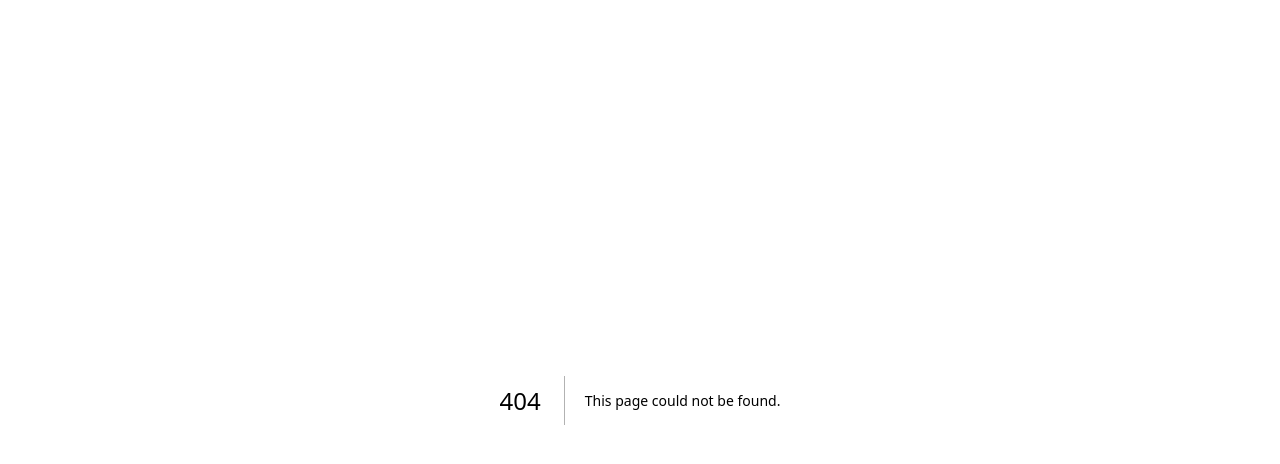
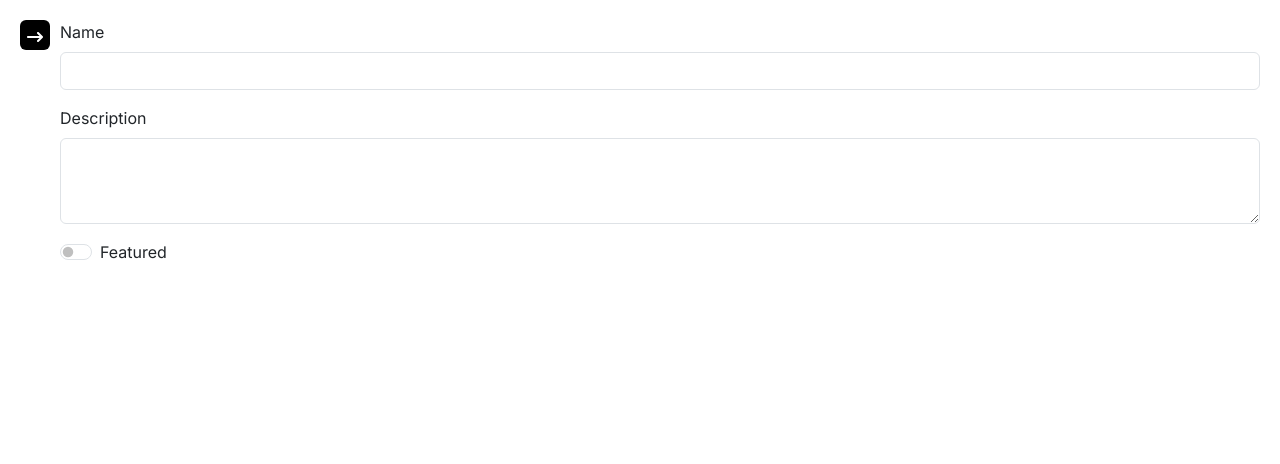
Before and after one commit to marcmedhat6211/my-portfolio, a Next.js app: page /admin/projects/create in a window 1280 px wide. Before the commit this address had no page. Shown: the top 464 px of the page. Built offline with nearby package versions, Linux system fonts and the light colour scheme.

Commit message:
adjusted the overview table and started on adjusting the form to add or edit a project

```diff
--- /dev/null
+++ b/app/admin/projects/create/page.tsx
@@ -0,0 +1,9 @@
+"use client";
+
+import ProjectsForm from "@/app/components/admin/customs/projects/ProjectsForm";
+
+const CreateProjectPage = () => {
+  return <ProjectsForm />;
+};
+
+export default CreateProjectPage;
--- a/app/admin/projects/page.tsx
+++ b/app/admin/projects/page.tsx
@@ -1,9 +1,9 @@
 "use client";
 
-import ProjectsPage from "@/app/components/admin/pages/ProjectsPage";
+import ProjectsTable from "@/app/components/admin/customs/projects/ProjectsTable";
 
 const Projects = () => {
-  return <ProjectsPage />;
+  return <ProjectsTable />;
 };
 
 export default Projects;
--- /dev/null
+++ b/app/components/admin/customs/projects/ProjectsForm.tsx
@@ -0,0 +1,88 @@
+import { ProjectInterface } from "@/app/interfaces/ProjectInterface";
+import { Project } from "@/app/models/Project";
+import { FC } from "react";
+import { Form } from "react-bootstrap";
+import { Controller, useForm } from "react-hook-form";
+import { WithContext as ReactTags, SEPARATORS } from "react-tag-input";
+
+const ProjectsForm: FC = () => {
+  const {
+    handleSubmit,
+    reset,
+    control,
+    formState: { errors },
+  } = useForm<ProjectInterface>({
+    defaultValues: Project,
+  });
+
+  const keyCodes = {
+    comma: 188,
+    enter: [10, 13],
+  };
+
+  const formSubmitHandler = (data: ProjectInterface) => {};
+
+  return (
+    <Form onSubmit={handleSubmit(formSubmitHandler)}>
+      {/* name */}
+      <Form.Group className="mb-3">
+        <Form.Label>Name</Form.Label>
+        <Controller
+          control={control}
+          name="name"
+          render={({ field }) => (
+            <Form.Control type="text" isInvalid={!!errors.name} {...field} />
+          )}
+        />
+        <Form.Control.Feedback type="invalid">
+          {errors.name?.message}
+        </Form.Control.Feedback>
+      </Form.Group>
+
+      {/* description */}
+      <Form.Group className="mb-3">
+        <Form.Label>Description</Form.Label>
+        <Controller
+          control={control}
+          name="description"
+          render={({ field }) => (
+            <Form.Control
+              as="textarea"
+              rows={3}
+              type="text"
+              isInvalid={!!errors.description}
+              {...field}
+            />
+          )}
+        />
+        <Form.Control.Feedback type="invalid">
+          {errors.description?.message}
+        </Form.Control.Feedback>
+      </Form.Group>
+
+      {/* featured */}
+      <Form.Group className="mb-3">
+        <Controller
+          control={control}
+          name="featured"
+          render={({ field }) => (
+            <Form.Check
+              id="featured"
+              type="switch"
+              label="Featured"
+              onChange={field.onChange}
+            />
+          )}
+        />
+        <Form.Control.Feedback type="invalid">
+          {errors.featured?.message}
+        </Form.Control.Feedback>
+      </Form.Group>
+
+      {/* techStacks */}
+      {/* <ReactTags /> */}
+    </Form>
+  );
+};
+
+export default ProjectsForm;
--- a/app/interfaces/ProjectInterface.ts
+++ b/app/interfaces/ProjectInterface.ts
@@ -1,5 +1,5 @@
 export interface ProjectInterface {
-  id: string;
+  id?: string;
   name: string;
   description: string;
   featured: boolean;
--- /dev/null
+++ b/app/models/Project.ts
@@ -0,0 +1,9 @@
+import { ProjectInterface } from "../interfaces/ProjectInterface";
+
+export const Project: ProjectInterface = {
+  name: "",
+  description: "",
+  featured: false,
+  techStacks: [],
+  images: [],
+};
--- a/package.json
+++ b/package.json
@@ -16,7 +16,9 @@
     "react": "^18",
     "react-bootstrap": "^2.10.4",
     "react-dom": "^18",
+    "react-hook-form": "^7.53.0",
     "react-icons": "^5.3.0",
+    "react-tag-input": "^6.10.3",
     "sass": "^1.77.8"
   },
   "devDependencies": {
```
Also changed, not shown: app/admin/projects/[projectId]/edit/page.tsx (added, +9 -0 lines), app/components/admin/customs/projects/ProjectsTable.tsx (renamed from app/components/admin/pages/ProjectsPage.tsx, +32 -6 lines), app/components/admin/ui/tables/OverviewTable.tsx (+16 -3 lines), 1 other file (tests, documents, lock files or other folders).
